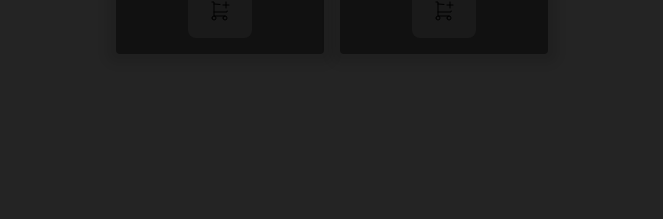
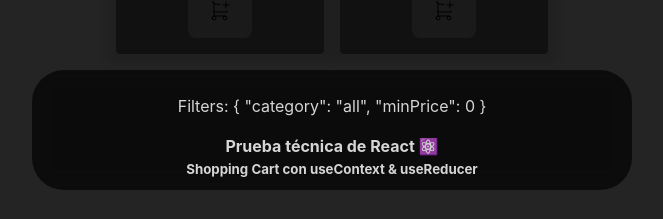
Before and after one commit to eugenia1984/React-desde-cero-con-MiduDev, a React (Vite) app in the folder projects/06-shopping-cart/: page / in a window 1280 px wide. Shown: the part 1423-1642 px from the top of the page, without its empty margins (308-971 px from the left). Before the commit the page ends 1525 px from the top, so only its background shows below. Built offline with nearby package versions, Linux system fonts and the light colour scheme.

Commit message:
comienzo con useContext

```diff
--- a/projects/06-shopping-cart/src/App.jsx
+++ b/projects/06-shopping-cart/src/App.jsx
@@ -1,31 +1,21 @@
 import React, { useState } from "react";
+import { useFilters} from "./hooks/useFilters";
+import { products as initialProducts } from "./mocks/products.json";
+import Header from "./components/header/Header";
 import Products from "./components/products/Products";
-import { products as initialProducts } from "./mocks/products.json";
+import Footer from "./components/footer/Footer";
 import "./App.css";
-import Header from "./components/header/Header";
 
 function App() {
   const [products] = useState(initialProducts);
-  const [filters, setFilters] = useState({
-    category: "all",
-    minPrice: 0,
-  });
-
-  const filterProducts = (products) => {
-    return products.filter((product) => {
-      return (
-        product.price >= filters.minPrice &&
-        (filters.category === "all" || product.category === filters.category)
-      );
-    });
-  };
-
+  const { filters, filterProducts, setFilters} = useFilters()
   const filteredProducts = filterProducts(products);
 
   return (
     <>
       <Header changeFilters={setFilters} />
       <Products products={filteredProducts} />
+      <Footer filters={filters}/>
     </>
   );
 }
--- /dev/null
+++ b/projects/06-shopping-cart/src/components/footer/Footer.css
@@ -0,0 +1,15 @@
+.footer {
+  background: rgba(0, 0, 0, 0.7);
+  padding: 8px 24px;
+  border-radius: 32px;
+  opacity: 0.95;
+  backdrop-filter: blur(8px);
+}
+
+.footer h4,
+.footer h5 {
+  margin: 2px;
+  display: flex;
+  justify-content: center;
+  align-items: center;
+}
--- /dev/null
+++ b/projects/06-shopping-cart/src/components/footer/Footer.jsx
@@ -0,0 +1,15 @@
+import React from "react";
+import { IS_DEVELOPMENT } from "../../config";
+import "./Footer.css";
+
+const Footer = ({ filters }) => {
+  return (
+    <footer className="footer">
+      <p>Filters: {IS_DEVELOPMENT && JSON.stringify(filters, null, 2)}</p>
+      <h4>Prueba técnica de React ⚛️</h4>
+      <h5>Shopping Cart con useContext & useReducer</h5>
+    </footer>
+  );
+};
+
+export default Footer;
--- /dev/null
+++ b/projects/06-shopping-cart/src/config.js
@@ -0,0 +1 @@
+export const IS_DEVELOPMENT = process.env.NODE_ENV !== "production"
--- /dev/null
+++ b/projects/06-shopping-cart/src/hooks/useFilters.jsx
@@ -0,0 +1,19 @@
+import { useState } from "react";
+
+export function useFilters (products) {
+  const [filters, setFilters] = useState({
+    category: "all",
+    minPrice: 0,
+  });
+
+  const filterProducts = (products) => {
+    return products.filter((product) => {
+      return (
+        product.price >= filters.minPrice &&
+        (filters.category === "all" || product.category === filters.category)
+      );
+    });
+  };
+
+  return { filters, filterProducts, setFilters}
+}
```
Also changed, not shown: 1 other file (tests, documents, lock files or other folders).
